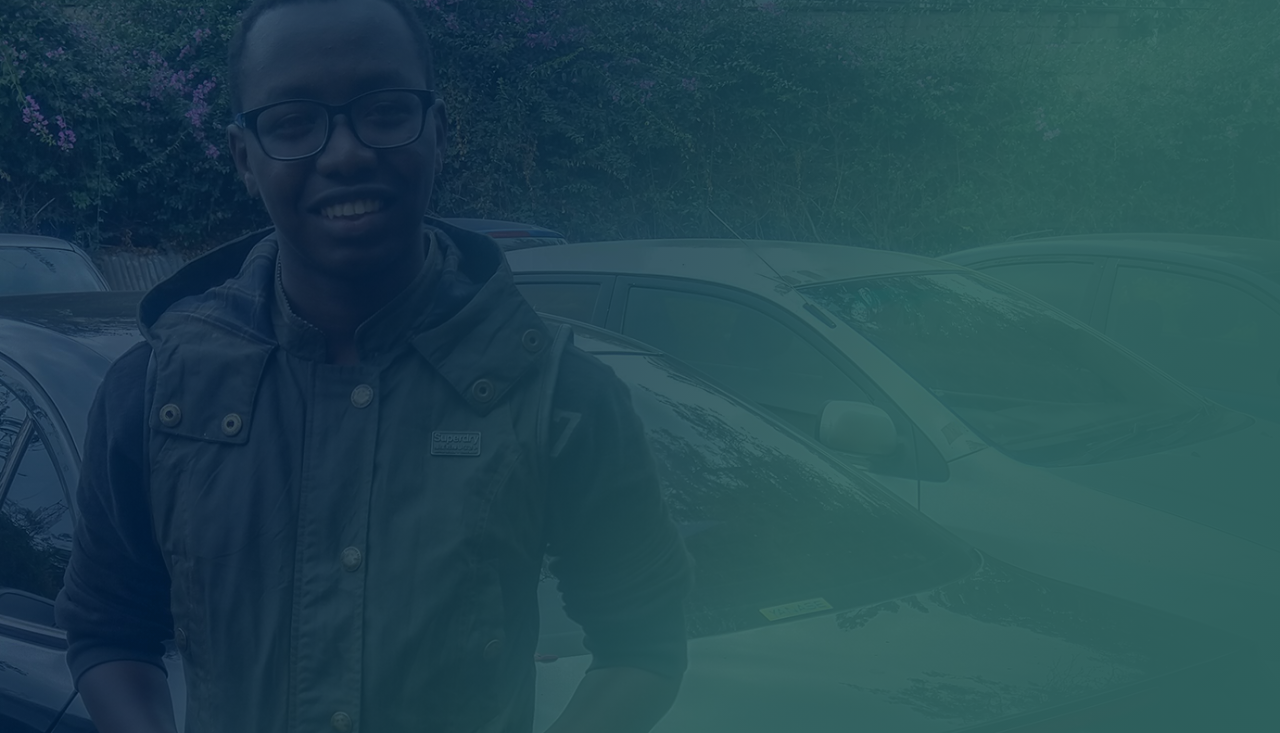
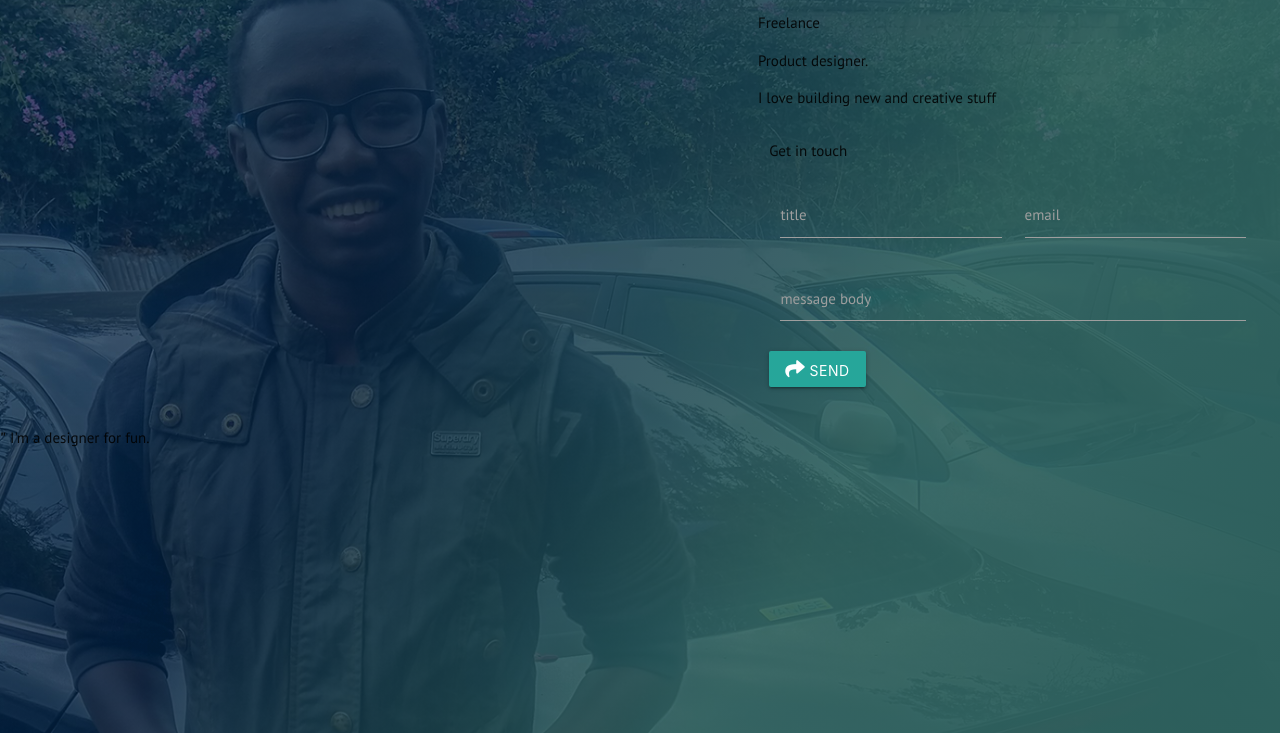
Before and after one commit to kelvink96/freelance_portfolio, a plain HTML site: page index.html in a window 1280 px wide. Shown: the part 67-800 px from the top of the page. Drawn offline with Linux system fonts and the light colour scheme.

Commit message:
initial design wireframe complete

```diff
--- a/index.html
+++ b/index.html
@@ -37,6 +37,35 @@
         <li><a href=""><i class="fab fa-pinterest"></i></a></li>
         <li><a href=""><i class="fas fa-underline"></i></a></li>
     </ul>
+
+    <div class="main-body row ">
+        <div class="col m5 s12 offset-m7">
+            <p>Freelance</p>
+            <p>Product designer.</p>
+            <p>I love building new and creative stuff</p>
+
+            <div class="contact-form row col s12">
+                <p>Get in touch</p>
+                <div class="input-field col s6">
+                    <input type="text" id="title">
+                    <label for="title">title</label>
+                </div>
+                <div class="input-field col s6">
+                    <input type="text" id="email">
+                    <label for="email">email</label>
+                </div>
+                <div class="input-field col s12">
+                    <textarea name="" id="body" cols="30" rows="10" class="materialize-textarea"></textarea>
+                    <label for="body">message body</label>
+                </div>
+                <button class="btn"><i class="fas fa-share"></i> send</button>
+            </div>
+        </div>
+    </div>
+
+    <div class="footer">
+        <p><b>"</b> I'm a designer for fun.</p>
+    </div>
 </div>
 <script src="assets/js/materialize.min.js"></script>
 <script src="assets/js/index.js"></script>
```
Also changed, not shown: 1 other file.
